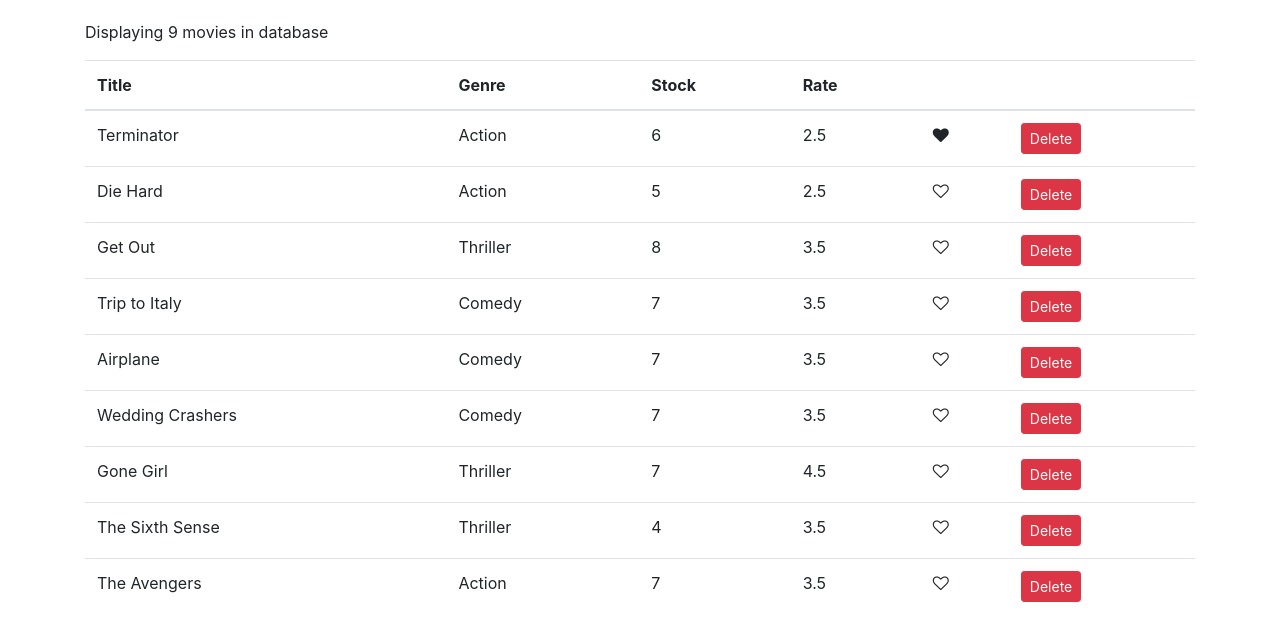
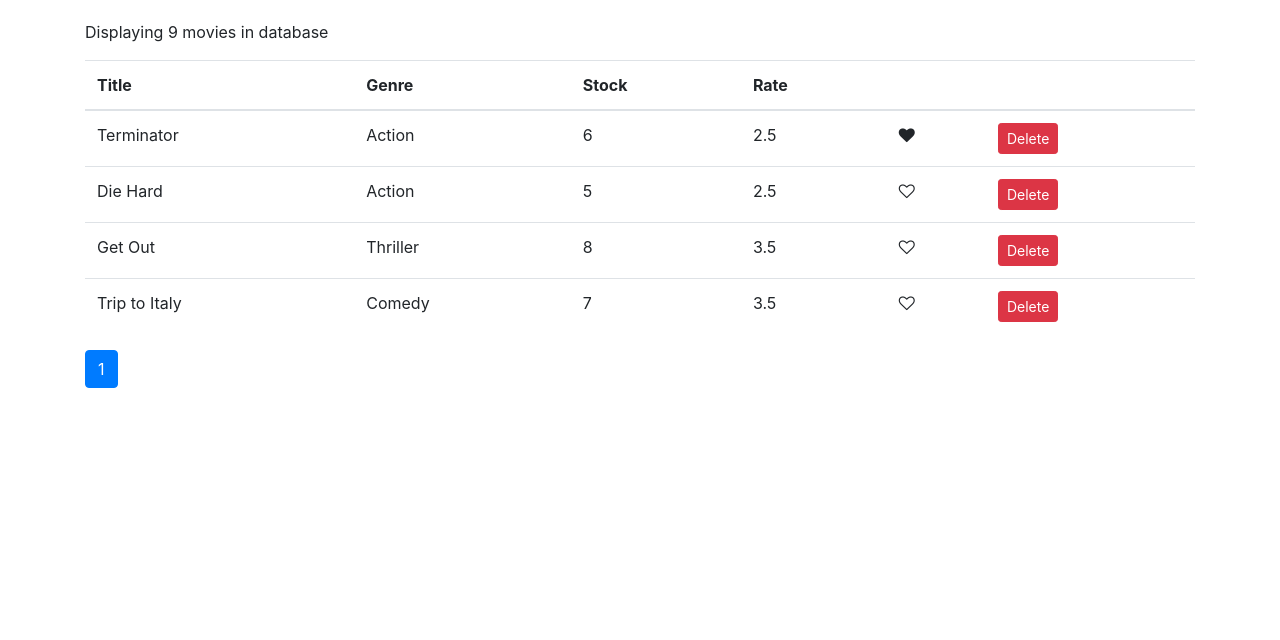
Before and after one commit to msr1013/FrontEnd-React-Movie-App, a React (Create React App) app: page / in a window 1280 px wide. Shown: the top 640 px of the page. Built offline with nearby package versions, Linux system fonts and the light colour scheme.

Commit message:
implement-paginate-component-with-lodash-to-create-array-of-page-and-used-propTypes-for-typechecking

```diff
--- a/package.json
+++ b/package.json
@@ -9,6 +9,7 @@
     "bootstrap": "4.1.1",
     "font-awesome": "4.7.0",
     "lodash": "4.17.10",
+    "prop-types": "15.6.2",
     "react": "^17.0.2",
     "react-dom": "^17.0.2",
     "react-scripts": "4.0.3",
--- a/src/components/common/Pagination.jsx
+++ b/src/components/common/Pagination.jsx
@@ -1,8 +1,10 @@
 import React from "react";
 import _ from "lodash";
+import PropTypes from "prop-types";
 
 const Pagination = (props) => {
-  const { itemsCount, pageSize } = props;
+  const { itemsCount, pageSize, currentPage, onPageChange } = props;
+  console.log(currentPage);
 
   const pagesCount = Math.ceil(itemsCount / pageSize);
   if (pagesCount === 1) return null;
@@ -11,8 +13,13 @@
     <nav>
       <ul className="pagination">
         {pages.map((page) => (
-          <li key={page} className="page-item">
-            <a className="page-link">{page}</a>
+          <li
+            key={page}
+            className={page === currentPage ? "page-item active" : "page-item"}
+          >
+            <a className="page-link" onClick={() => onPageChange(page)}>
+              {page}
+            </a>
           </li>
         ))}
       </ul>
@@ -20,4 +27,11 @@
   );
 };
 
+Pagination.propTypes = {
+  itemsCount: PropTypes.number.isRequired,
+  pageSize: PropTypes.number.isRequired,
+  currentPage: PropTypes.number.isRequired,
+  onPageChange: PropTypes.func.isRequired,
+};
+
 export default Pagination;
--- a/src/components/movies.jsx
+++ b/src/components/movies.jsx
@@ -2,11 +2,13 @@
 import { getMovies } from "../services/movieService";
 import Like from "./common/like";
 import Pagination from "./common/Pagination";
+import { paginate } from "../utils/paginate";
 
 class Movies extends Component {
   state = {
     movies: getMovies(),
-    pageSize: 10,
+    pageSize: 4,
+    currentPage: 1,
   };
 
   handleDelete = (movie) => {
@@ -15,7 +17,7 @@
   };
 
   handlePageChange = (page) => {
-    console.log(page);
+    this.setState({ currentPage: page });
   };
 
   handleLike = (movie) => {
@@ -30,8 +32,10 @@
 
   render() {
     const { length: count } = this.state.movies;
+    const { pageSize, currentPage, movies: allMovies } = this.state;
     if (count === 0) return <p>No movies in the database</p>;
 
+    const movies = paginate(allMovies, currentPage, pageSize);
     return (
       <div>
         <p>Displaying {count} movies in database </p>
@@ -47,7 +51,7 @@
             </tr>
           </thead>
           <tbody>
-            {this.state.movies.map((movie) => (
+            {movies.map((movie) => (
               <tr key={movie._id}>
                 <td>{movie.title}</td>
                 <td>{movie.genre.name}</td>
@@ -72,8 +76,9 @@
           </tbody>
         </table>
         <Pagination
-          itemsCount={count}
-          pageSize={this.state.pageSize}
+          itemsCount="abc"
+          pageSize={pageSize}
+          currentPage={currentPage}
           onPageChange={this.handlePageChange}
         />
       </div>
--- /dev/null
+++ b/src/utils/paginate.js
@@ -0,0 +1,6 @@
+import _ from "lodash";
+
+export function paginate(items, pageNumber, pageSize) {
+  const startIndex = (pageNumber - 1) * pageSize;
+  return _(items).slice(startIndex).take(pageSize).value();
+}
```
Also changed, not shown: 1 other file (tests, documents, lock files or other folders).
